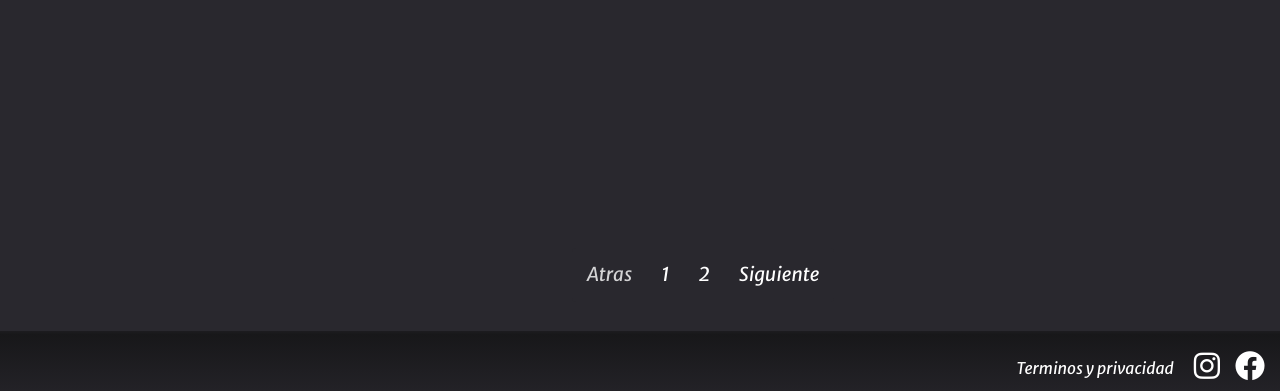
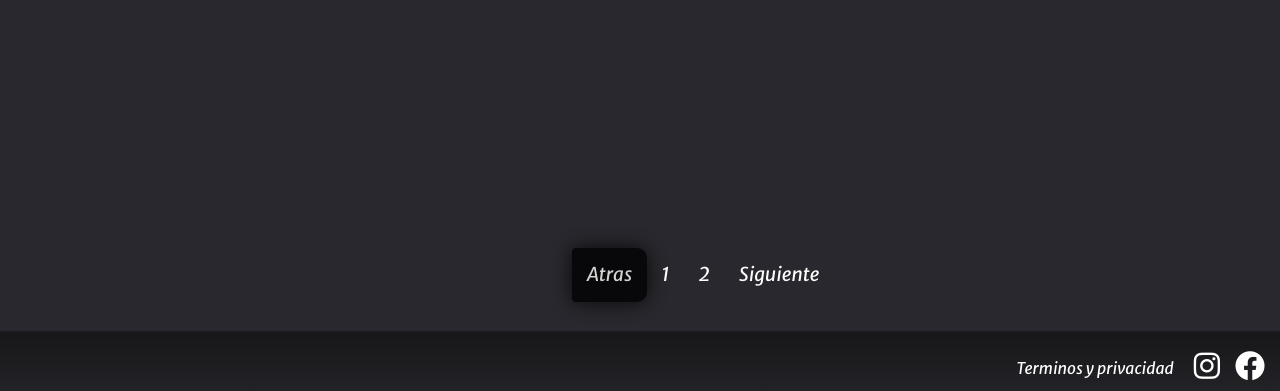
Before and after one commit to Agus-Sosa/proyecto-desarrollo-web-Agustin-Sosa, a plain HTML site: page index.html in a window 1280 px wide. In both pictures the pointer is over the link "Atras". Shown: the part 916-1307 px from the top of the page. Drawn offline with nearby package versions, Linux system fonts and the light colour scheme.

Commit message:
agregue y modifique boostrap en el index

```diff
--- a/style.css
+++ b/style.css
@@ -174,6 +174,7 @@ ul li{
     padding: 13px;
     color: black;
     border-radius: 10px;
+
     font-size: 19px;
 }
 
@@ -182,6 +183,8 @@ ul li{
     background-color: #29282e;
     border: none;
     padding: 15px;
+    border-radius: 10px;
+    transition:  .4s all;
 }
 
 .alineacion li {
@@ -193,7 +196,8 @@ ul li{
 .alineacion li a:hover {
     color: white;
     opacity: 80%;
-    background-color: #29282e;
+    box-shadow: 0 0 20px 0 black;
+    background-color: black;
     border: black;
 }
 
```
